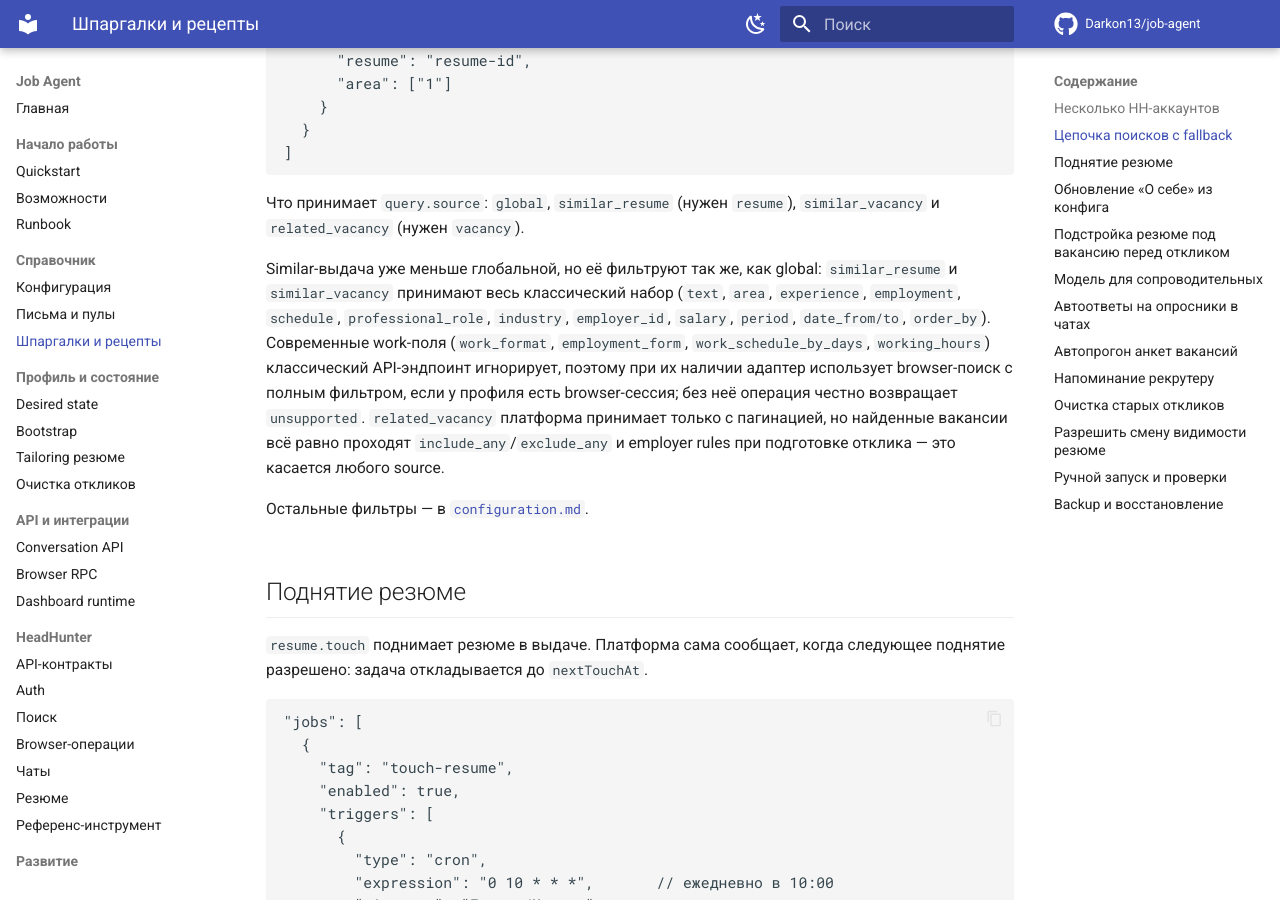
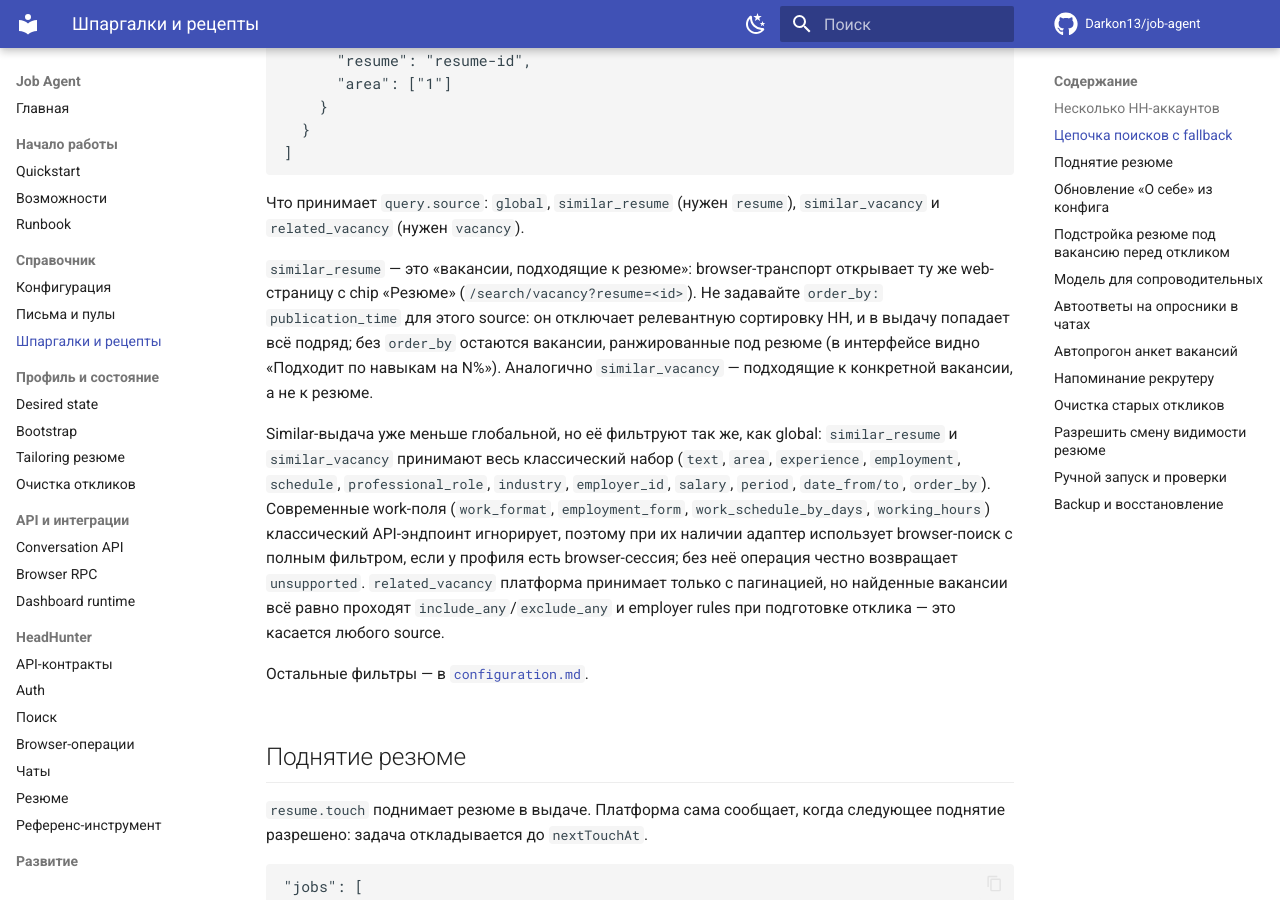
Before and after one commit to Darkon13/job-agent, an MkDocs documentation site: the page built from docs/reference/recipes.md, in a window 1280 px wide and 900 px high, scrolled down 2821 px. Built offline with MkDocs 1.6.1 and Material for MkDocs 9.7.7, drawn with Linux system fonts in a browser that asks for light colours; comment, search, counter and statistics services are not loaded.

Commit message:
docs: explain resume-similar search ordering
similar_resume ranks vacancies for the resume; setting order_by to
publication_time replaces that relevance ranking and returns generic
recent vacancies, so the recipes now warn against it and describe the
browser URL and the resume chip.

```diff
--- a/docs/reference/recipes.md
+++ b/docs/reference/recipes.md
@@ -117,6 +117,14 @@
 
 Что принимает `query.source`: `global`, `similar_resume` (нужен `resume`),
 `similar_vacancy` и `related_vacancy` (нужен `vacancy`).
+
+`similar_resume` — это «вакансии, подходящие к резюме»: browser-транспорт
+открывает ту же web-страницу с chip «Резюме» (`/search/vacancy?resume=<id>`).
+Не задавайте `order_by: publication_time` для этого source: он отключает
+релевантную сортировку HH, и в выдачу попадает всё подряд; без `order_by`
+остаются вакансии, ранжированные под резюме (в интерфейсе видно «Подходит по
+навыкам на N%»). Аналогично `similar_vacancy` — подходящие к конкретной
+вакансии, а не к резюме.
 
 Similar-выдача уже меньше глобальной, но её фильтруют так же, как global:
 `similar_resume` и `similar_vacancy` принимают весь классический набор
```
Also changed, not shown: docs/changelog.md (+4 -0 lines).
